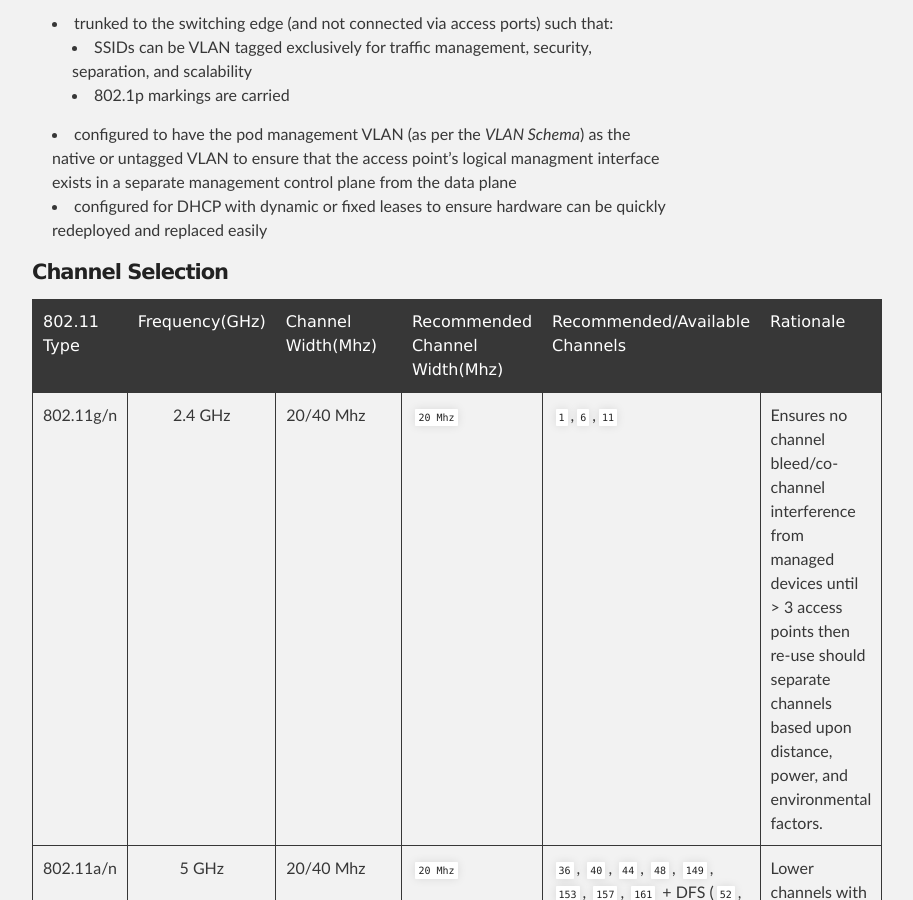
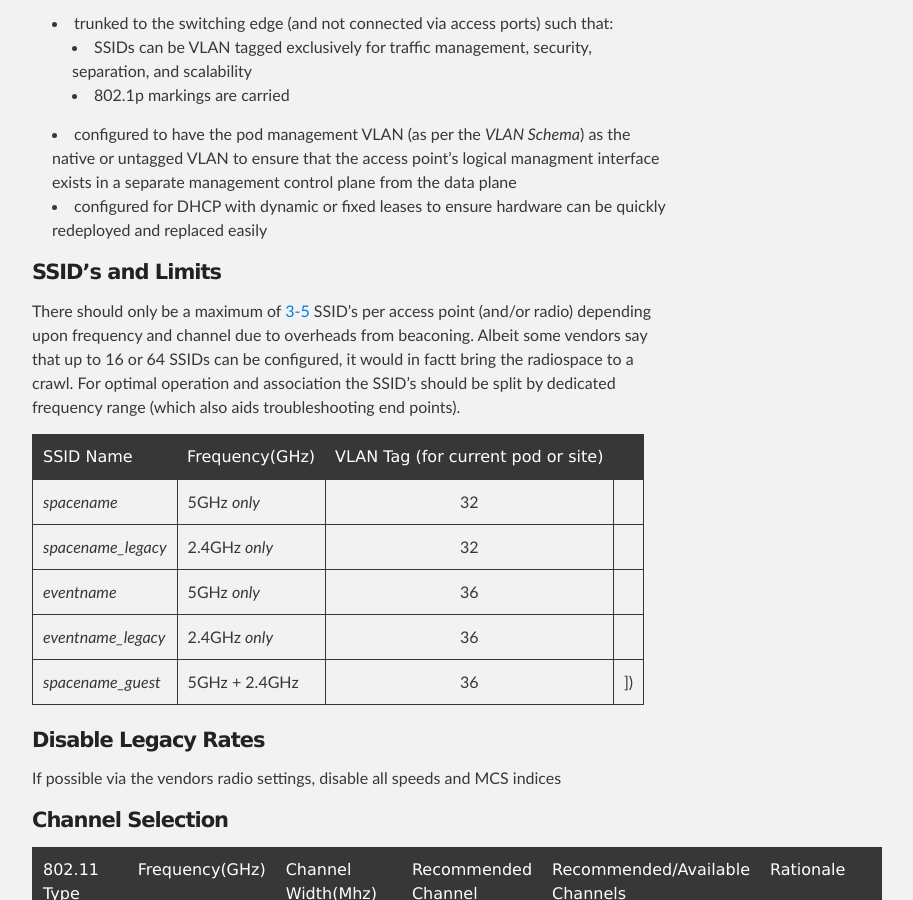
Before and after one commit to podomere/ond, a Jekyll site: the page built from ond-00001/ond-00001.md, in a window 1280 px wide and 900 px high, scrolled down 30822 px. Shown: the whole window, without its empty margins (288-1201 px from the left). Built offline with Jekyll 4.4.1, drawn with Linux system fonts in a browser that asks for light colours.

Commit message:
Updated for SSID max and also SSID names and tags

```diff
--- a/ond-00001/ond-00001.md
+++ b/ond-00001/ond-00001.md
@@ -563,6 +563,23 @@ All access points deployed will (when supported) be:
   * configured to have the pod management VLAN (as per the _VLAN Schema_) as the native or untagged VLAN to ensure that the access point's logical managment interface exists in a separate management control plane from the data plane
   * configured for DHCP with dynamic or fixed leases to ensure hardware can be quickly redeployed and replaced easily
 
+#### SSID's and Limits
+
+There should only be a maximum of [3-5](http://www.revolutionwifi.net/2013/10/ssid-overhead-how-many-wi-fi-ssids-are.html) SSID's per access point (and/or radio) depending upon frequency and channel due to overheads from beaconing. Albeit some vendors say that up to 16 or 64 SSIDs can be configured, it would in factt bring the radiospace to a crawl. For optimal operation and association the SSID's should be split by dedicated frequency range (which also aids troubleshooting end points).
+
+| SSID Name | Frequency(GHz) | VLAN Tag (for current pod or site) |
+| ----| ---- | :-:|
+| _spacename_ | 5GHz *only* | 32 |
+| _spacename_legacy_ | 2.4GHz *only* | 32 |
+| _eventname_ | 5GHz *only* | 36 |
+| _eventname_legacy_ | 2.4GHz *only* | 36 |
+| _spacename_guest_ | 5GHz + 2.4GHz | 36 | ])
+
+#### Disable Legacy Rates
+
+If possible via the vendors radio settings, disable all speeds and MCS indices
+
+
 #### Channel Selection
 
 | 802.11 Type | Frequency(GHz) | Channel Width(Mhz) | Recommended Channel Width(Mhz) | Recommended/Available Channels | Rationale |
```
